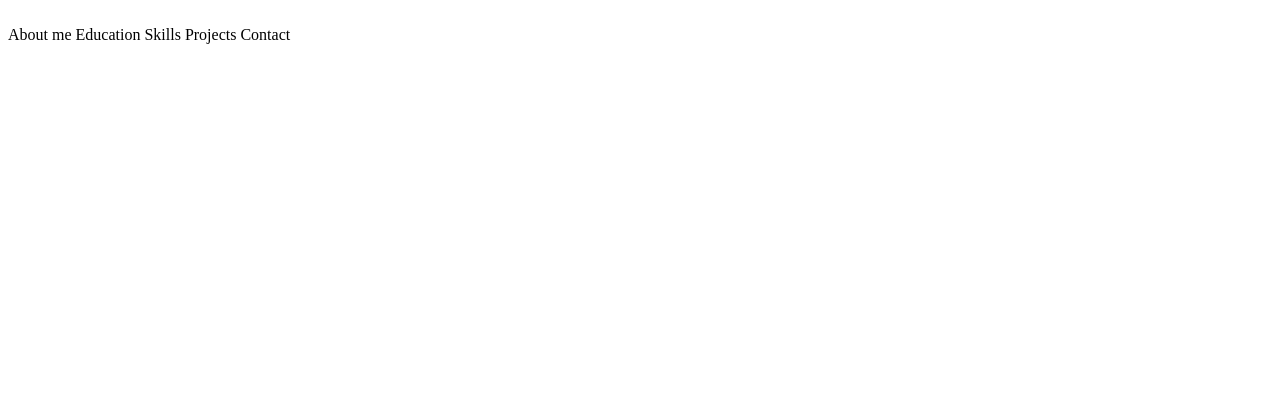
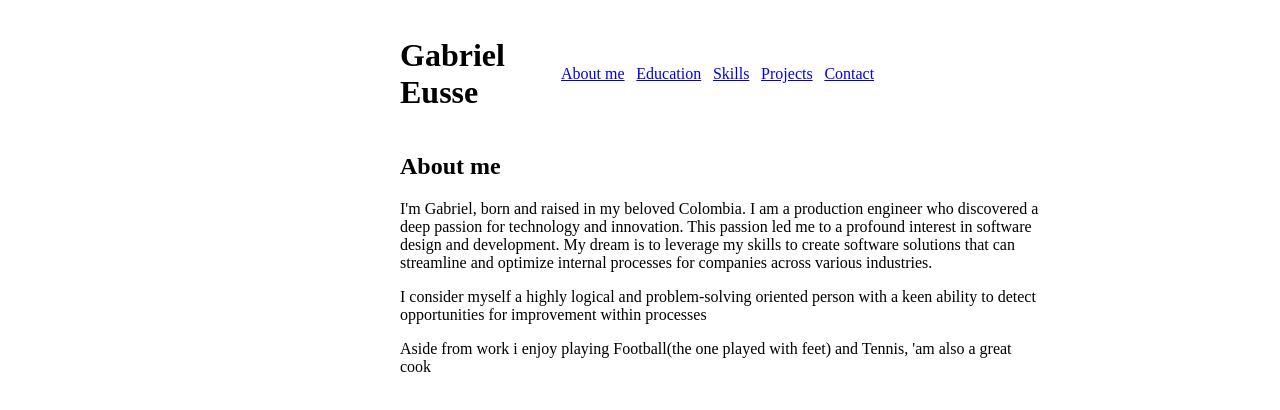
Before and after one commit to geussev96/portfolio, a plain HTML site: page index.html in a window 1280 px wide. Drawn offline with Linux system fonts and the light colour scheme.

Commit message:
add header

```diff
--- a/index.html
+++ b/index.html
@@ -8,14 +8,20 @@
 </head>
 <body>
     <header>
-        <img src="" alt="">
+        <h1>Gabriel Eusse</h1>
         <nav>
-            <span>About me</span>
-            <span>Education</span>
-            <span>Skills</span>
-            <span>Projects</span>
-            <span>Contact</span>
+            <span><a href="#about me">About me</a></span>
+            <span><a href="#education">Education</a></span>
+            <span><a href="#skills">Skills</a></span>
+            <span><a href="#project">Projects</a></span>
+            <span><a href="#contact">Contact</a></span>
         </nav>
     </header>
+    <main id="about me">
+        <h2>About me</h2>
+        <p>I'm Gabriel, born and raised in my beloved Colombia. I am a production engineer who discovered a deep passion for technology and innovation. This passion led me to a profound interest in software design and development. My dream is to leverage my skills to create software solutions that can streamline and optimize internal processes for companies across various industries. </p>
+        <p>I consider myself a highly logical and problem-solving oriented person with a keen ability to detect opportunities for improvement within processes</p>
+        <p>Aside from work i enjoy playing Football(the one played with feet) and Tennis, 'am also a great cook </p>
+    </main>
 </body>
 </html>
--- a/style.css
+++ b/style.css
@@ -0,0 +1,24 @@
+body {
+    margin: 1rem 25rem;
+}
+
+header {
+    display: flex;
+    justify-content: space-between;
+    align-items: center;
+}
+
+h1 {
+
+}
+
+nav {
+    display: flex;
+    width: 25rem;
+    justify-content: space-around;
+}
+
+main {
+    width: 40rem;
+    ;
+}
```
